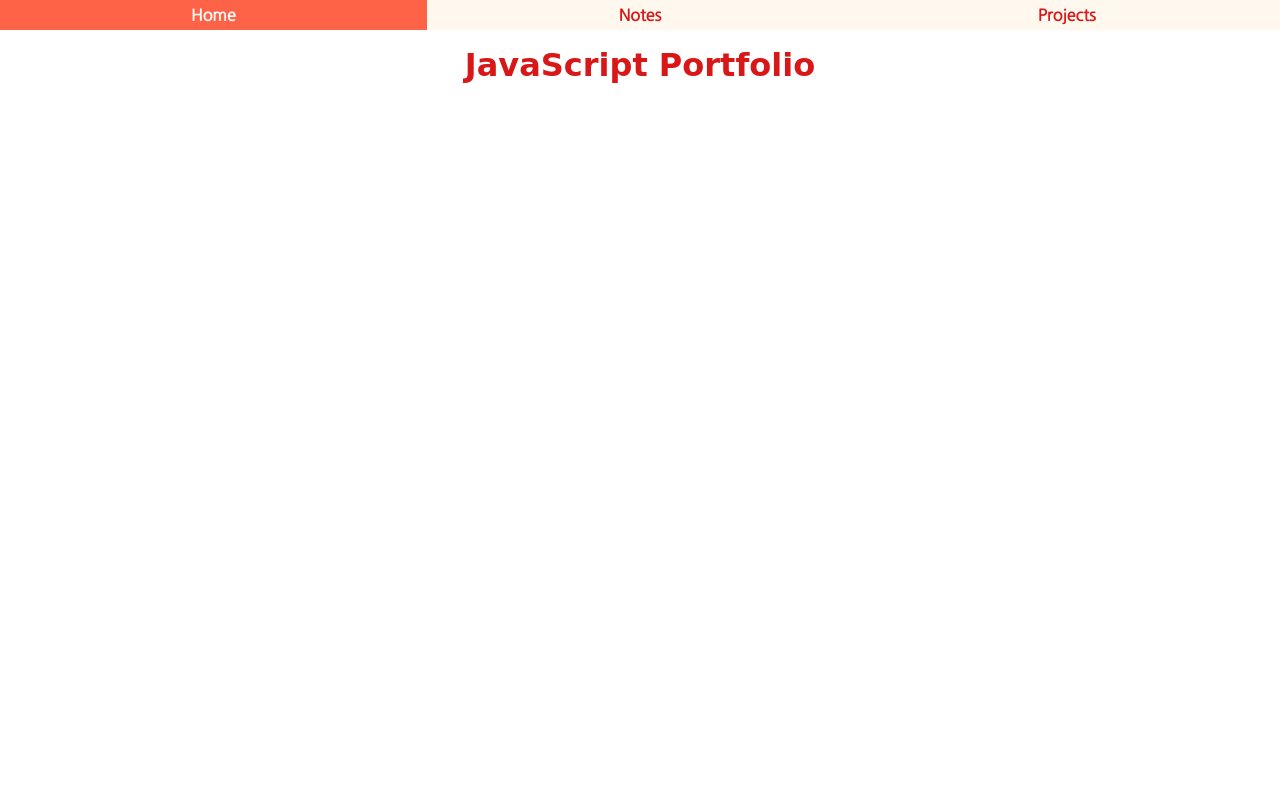
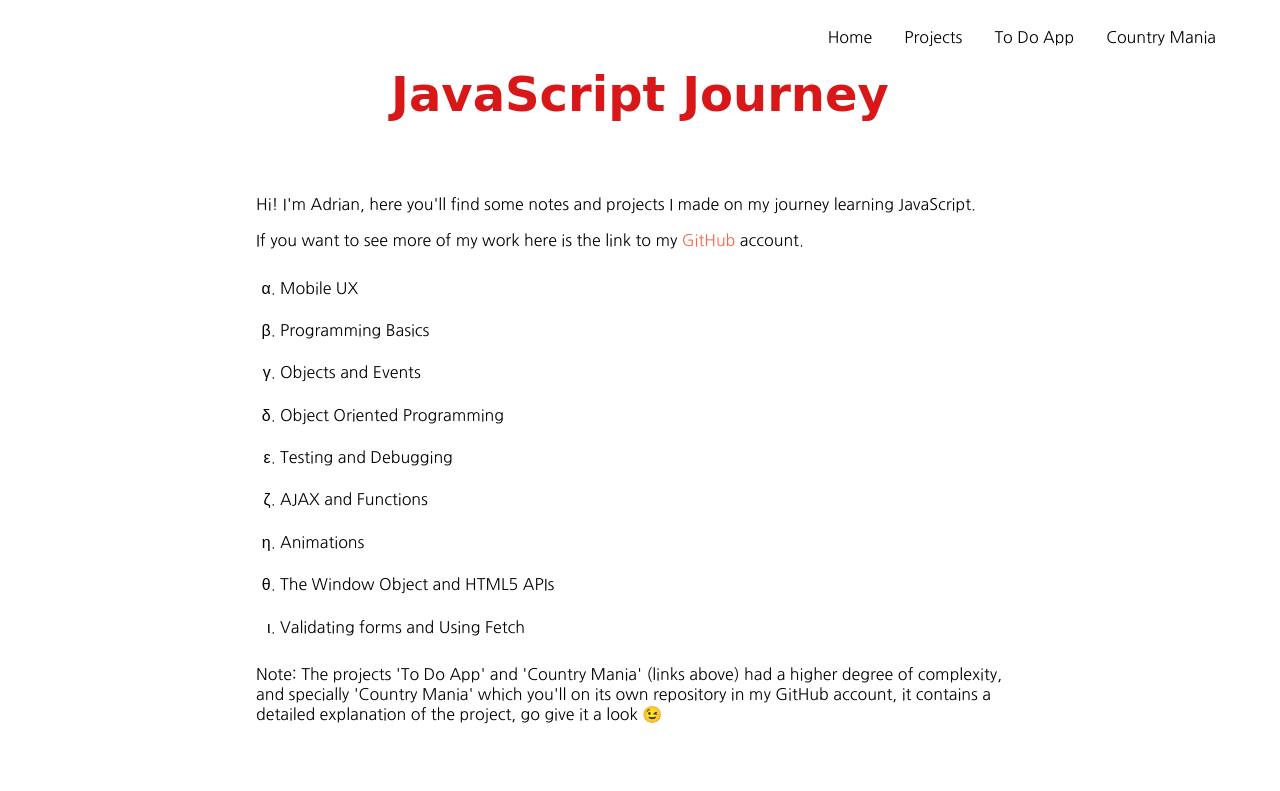
Before and after one commit to lea19019/JS-Notes, a website with bundled scripts: page index.html in a window 1280 px wide. Built offline with nearby package versions, Linux system fonts and the light colour scheme; a web font is replaced by a local one.

Commit message:
Presentation

```diff
--- a/css/navStyles.css
+++ b/css/navStyles.css
@@ -1,71 +1,86 @@
 @import url('https://fonts.googleapis.com/css2?family=Nanum+Gothic&family=Nixie+One&display=swap');
 
-* {
+#menu-area {
+    margin-top: 1rem;
+}
+
+#menu-area ul {
     margin: 0;
     padding: 0;
-    box-sizing: border-box;
+    list-style: none;
+    display: flex;
+    justify-content: flex-end;
+}
+
+#menu-area a {
+    display: grid;
+    align-items: center;
+    font-family: 'Nanum Gothic';
+    font-size: 1rem;
+    text-decoration: none;
+    color: black;
+    padding: .7rem 1rem;
+    border-radius: 15px;
+}
+
+#menu-area a:hover {
+    background: tomato;
+    color: #fff;
+}
+
+#menu-area button {
+    font-family: 'Nanum Gothic';
+    font-size: 1rem;
+    background-color: transparent;
+    padding: .7rem 1rem;
+    cursor: pointer;
+    border: none;
+    border-radius: 15px;
+}
+
+#menu-area button:hover {
+    background: tomato;
+    color: #fff;
+}
+
+.menu-area {
+    margin-top: 1rem;
+}
+
+.menu-area ul {
+    margin: 0;
+    list-style: none;
+    display: flex;
+    justify-content: flex-end;
 }
 
 .menu-area a {
-    display: flex;
+    display: grid;
     align-items: center;
-    justify-content: center;
-    color: rgb(216, 24, 24);
-    background: rgb(255, 248, 238);
-    padding: 5px 0;
-    font-family: 'Nanum Gothic', sans-serif;
-    font-weight: bold;
+    font-family: 'Nanum Gothic';
+    font-size: 1rem;
     text-decoration: none;
-
+    color: black;
+    padding: .7rem 1rem;
+    border-radius: 15px;
 }
 
 .menu-area a:hover {
     background: tomato;
     color: #fff;
-
 }
 
-.menu-area ul {
-    list-style: none;
-    display: flex;
+.menu-area button:hover {
+    background: tomato;
+    color: #fff;
 }
 
-.menu-area li {
-    position: relative;
-    width: 100%;
-    text-align: center;
+@media only screen and (min-width: 600px) {
+    #menu-area {
+        margin-right: 3rem;
+    }
+
+    .menu-area {
+        margin-right: 3rem;
+    }
 }
-
-.menu-area li:hover .dropdown-1>li {
-    display: block;
-    top: 0;
-}
-
-.menu-area li:hover .dropdown-2>li {
-    display: block;
-    top: 0;
-}
-
-.dropdown-1 li {
-    display: none;
-    position: relative;
-}
-
-.dropdown-1 {
-    position: absolute;
-    display: flex;
-    flex-direction: column;
-    width: 100%;
-}
-
-.dropdown-2 li {
-    display: none;
-    position: relative;
-}
-
-.dropdown-2 {
-    position: absolute;
-    display: flex;
-    flex-direction: column;
-    width: 100%;
-}
--- a/css/styles.css
+++ b/css/styles.css
@@ -1,4 +1,10 @@
 @import url('https://fonts.googleapis.com/css2?family=Bellota+Text&display=swap');
+
+body {
+    margin: 0;
+    padding: 0;
+    box-sizing: border-box;
+}
 
 main {
     width: 80%;
@@ -7,10 +13,12 @@ main {
 }
 
 h1 {
-    padding: 1rem 0 .5rem 0;
+    padding: 0.5rem 0;
     color: rgb(216, 24, 24);
+    font-size: 3rem;
     font-family: 'Bellota Text', cursive;
     text-align: center;
+    margin: 0;
 }
 
 h2 {
@@ -33,15 +41,42 @@ h3 {
     margin: 1rem 0;
 }
 
-.notes-content {
-    margin: 2rem 0;
+
+
+#container ul {
+    margin: 0;
+    padding: 0 1.5rem;
+    list-style-type: lower-greek;
 }
 
-.notes-content ul,
-ol {
-    padding-left: 2rem;
+#container ul li {
+    padding: .7rem 0;
 }
 
-p {
-    margin: 1rem 0;
+#container ul li a {
+    font-size: 1rem;
+    color: black;
+    text-decoration: none;
 }
+
+#container ul li a:hover {
+    color: tomato;
+    text-decoration: none;
+}
+
+#container p a {
+    text-decoration: none;
+    color: tomato;
+}
+
+@media only screen and (min-width: 600px) {
+    #container {
+        padding: 1rem 5rem;
+    }
+}
+
+@media only screen and (min-width: 1000px) {
+    #container {
+        padding: 3rem 8rem;
+    }
+}
--- a/index.html
+++ b/index.html
@@ -7,17 +7,19 @@
     <meta name="viewport" content="width=device-width, initial-scale=1.0">
     <link rel="stylesheet" href="/css/styles.css">
     <link rel="stylesheet" href="/css/navStyles.css">
-    <script type="module" src="/js/nav.js"></script>
-    <title>JS | Adrian's Portfolio</title>
+
+
+    <title>JS Journey | Adrian's Portfolio</title>
 </head>
 
 <body>
-    <nav class="menu-area"></nav>
+    <nav id="menu-area"></nav>
     <main>
-        <h1>JavaScript Portfolio</h1>
+        <h1>JavaScript Journey</h1>
+        <div id="container"></div>
     </main>
-
-
+    <script type="text/javascript" src="js/nav.js"></script>
+    <script type="module" src="/js/index.js"></script>
 </body>
 
 </html>
--- /dev/null
+++ b/js/index.js
@@ -0,0 +1,53 @@
+import { noteLinks, projectLinks } from "./links.js";
+const homeBtn = document.querySelector('.homeView');
+const projectsBtn = document.querySelector('.projectsView');
+
+const displayLinks = (e) => {
+  let classView;
+
+  if (!e) {
+    classView = 'homeView';
+  } else {
+    classView = e.target.classList.value;
+  };
+
+  const links = classView === 'homeView' ? noteLinks : projectLinks;
+  const parentElement = document.getElementById('container');
+  parentElement.innerHTML = '';
+
+  const ulElem = document.createElement('UL');
+
+  for (let i = 0; i < links.length; i++) {
+    const liElem = document.createElement('LI');
+    const aElem = document.createElement('A');
+    aElem.setAttribute('href', links[i].url);
+    aElem.innerText = links[i].label;
+    liElem.appendChild(aElem);
+    ulElem.appendChild(liElem);
+  };
+
+  let message = '';
+  let finalMsg = '';
+  if (classView === 'homeView') {
+    message = `<p>Hi! I'm Adrian, here you'll find some notes and projects I made on my journey learning JavaScript.</p>
+    <p>If you want to see more of my work here is the link to my <a href="https://github.com/lea19019">GitHub</a> account.</p>`;
+    finalMsg = `<p>Note: The projects 'To Do App' and 'Country Mania' (links above) had a higher degree of complexity, and specially
+    'Country Mania' which you'll on its own repository in my GitHub account, it contains a detailed explanation of the project, go give
+    it a look 😉</p>`;
+  } else {
+    message = `
+    <p>Here you'll find some projects and exercises I made during my jorney. I explore concepts like consuming API, manipulating the DOM and practicing other JS concepts.</p>`;
+  }
+  const pElem = document.createElement('P');
+  pElem.innerHTML = message;
+  const fElem = document.createElement('P');
+  fElem.innerHTML = finalMsg;
+  parentElement.appendChild(pElem);
+  parentElement.appendChild(ulElem);
+  parentElement.appendChild(fElem);
+}
+
+homeBtn.addEventListener('click', displayLinks);
+projectsBtn.addEventListener('click', displayLinks);
+
+displayLinks();
--- a/js/links.js
+++ b/js/links.js
@@ -39,10 +39,6 @@ export const noteLinks = [
 
 export const projectLinks = [
     {
-        label: "To Do App",
-        url: "/Projects/TodoApp/index.html"
-    },
-    {
         label: "Anime Apis",
         url: "/Projects/AnimeAPI/index.html"
     },
--- a/js/nav.js
+++ b/js/nav.js
@@ -1,42 +1,20 @@
-import { noteLinks, projectLinks } from "./links.js";
-
-let navMenu = document.querySelector('.menu-area');
-let navUL = document.createElement('UL');
-let homeMenu = document.createElement('LI');
-let notesMenu = document.createElement('LI');
-let projectsMenu = document.createElement('LI');
-let notesUl = document.createElement('UL');
-notesUl.classList.add('dropdown-1');
-let projectsUl = document.createElement('UL');
-projectsUl.classList.add('dropdown-2')
-
-const createDropdown = (ul, linksData, menuTab) => {
-  for (let index = 0; index < linksData.length; index++) {
-    let linkList = document.createElement('LI');
-    let linkWeek = document.createElement('A');
-    linkWeek.setAttribute('href', linksData[index]['url']);
-    linkWeek.innerText = linksData[index]['label'];
-    linkList.appendChild(linkWeek);
-    ul.appendChild(linkList);
-    menuTab.appendChild(ul);
-  };
-};
-
-const addLink = (menuTab, text, href = '#') => {
-  let linkRef = document.createElement('A');
-  let linkData = document.createTextNode(text);
-  linkRef.appendChild(linkData);
-  linkRef.href = href
-  menuTab.appendChild(linkRef);
+if (document.querySelector('.menu-area')) {
+    const navClassMenu = document.querySelector('.menu-area');
+    navClassMenu.innerHTML = `
+<ul>
+    <li><a href="/index.html">JS Journey</a></li>
+    <li><a href="/TodoApp/index.html">To Do App</a></li>
+    <li><a href="https://lea19019.github.io/CountryMania/">Country Mania</a></li>
+</ul>
+`;
+} else {
+    const navIdMenu = document.getElementById('menu-area');
+    navIdMenu.innerHTML = `
+<ul>
+    <li><button class="homeView">Home</button></li>
+    <li><button class="projectsView">Projects</button></li>
+    <li><a href="/TodoApp/index.html">To Do App</a></li>
+    <li><a href="https://lea19019.github.io/CountryMania/">Country Mania</a></li>
+</ul>
+`;
 }
-addLink(homeMenu, 'Home', '/index.html');
-addLink(notesMenu, 'Notes');
-addLink(projectsMenu, 'Projects');
-
-createDropdown(notesUl, noteLinks, notesMenu);
-createDropdown(projectsUl, projectLinks, projectsMenu);
-
-navUL.appendChild(homeMenu);
-navUL.appendChild(notesMenu);
-navUL.appendChild(projectsMenu);
-navMenu.appendChild(navUL);
```
Also changed, not shown: TodoApp/index.html (renamed from Projects/TodoApp/index.html), TodoApp/main.js (renamed from Projects/TodoApp/main.js), TodoApp/styles.css (renamed from Projects/TodoApp/styles.css), css/notesStyles.css (deleted).
